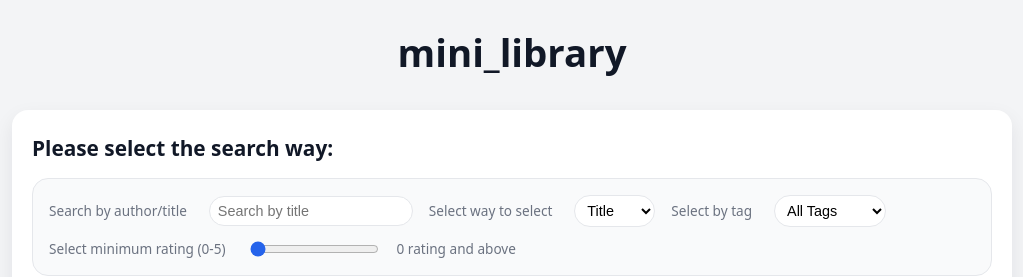
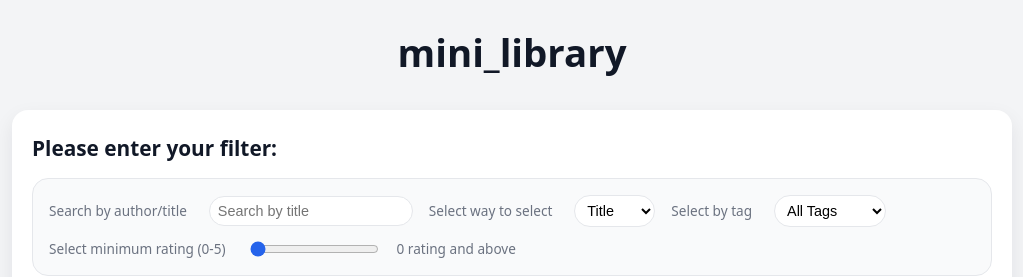
Before and after one commit to Miron-Hanukaiev/mini-library, a React (Create React App) app: page / in a window 1280 px wide. Shown: the top 277 px of the page, without its empty margins (128-1151 px from the left). Built offline with nearby package versions, Linux system fonts and the light colour scheme.

Commit message:
- Fixing some placements and labels

```diff
--- a/src/components/Search.tsx
+++ b/src/components/Search.tsx
@@ -9,7 +9,7 @@ const Search = ({title, setTitle, searchBy, setSearchBy, tag, setTag, rating, se
 
     return (
         <div className="search-book">
-            <h2>Please select the search way:</h2>
+            <h2>Please enter your filter:</h2>
             <form>
                 <label>Search by author/title</label>
                 <input
```
